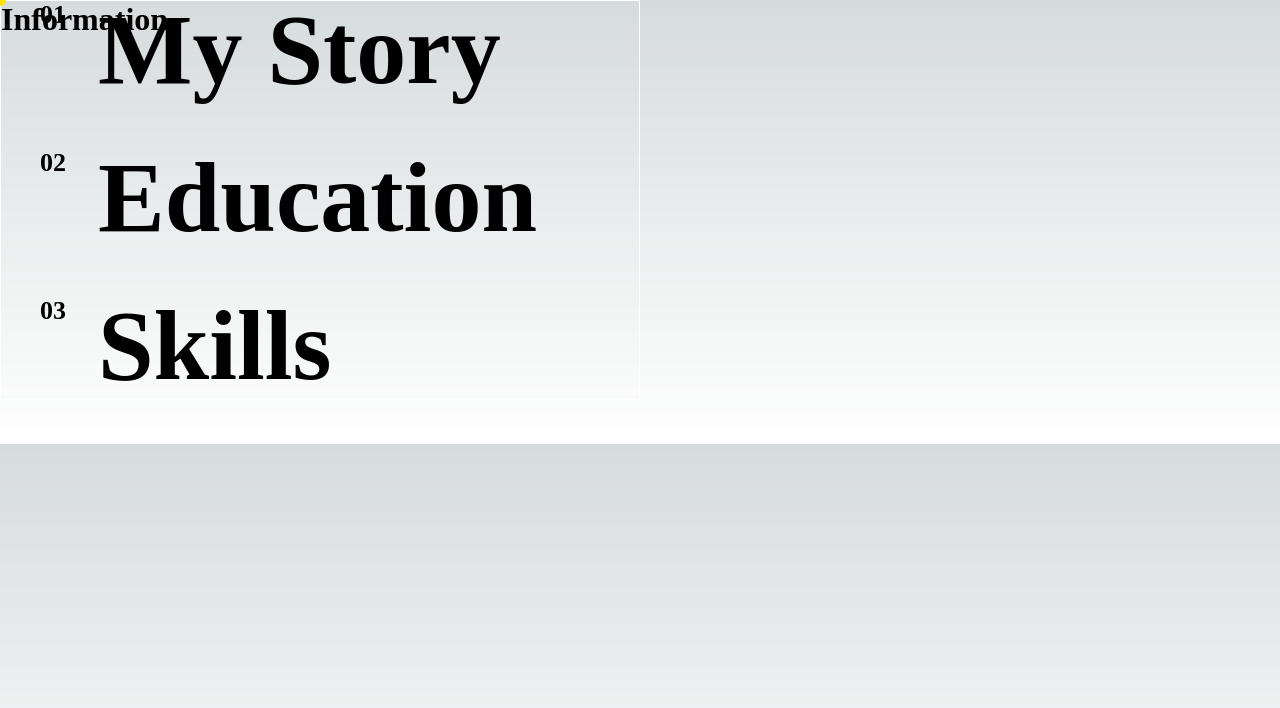
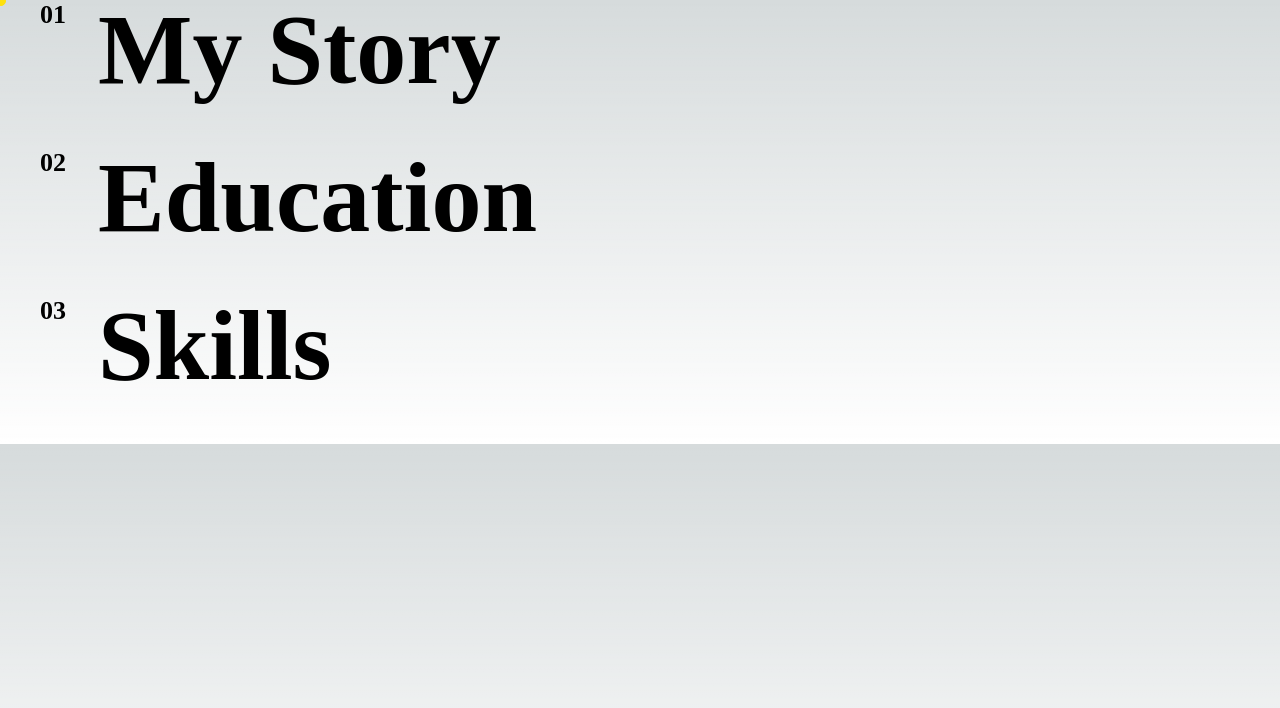
Before and after one commit to sohamnakhare/my-website, a Next.js app: page / in a window 1280 px wide. Shown: the top 708 px of the page. Built offline with nearby package versions, Linux system fonts and the light colour scheme.

Commit message:
remove pointer events from follow cursor

```diff
--- a/ui/components/FollowCursor/FollowCursor.tsx
+++ b/ui/components/FollowCursor/FollowCursor.tsx
@@ -1,43 +1,27 @@
 import React, { useLayoutEffect, useState } from 'react';
 import styles from './FollowCursor.module.css';
-
-const InfoContainer = ({
-  mouseX,
-  mouseY,
-}: {
-  mouseX: number;
-  mouseY: number;
-}) => (
-  <div
-    style={{
-      position: 'absolute',
-      top: mouseY,
-      left: mouseX,
-      width: '50vw',
-      height: '50vh',
-      border: '1px solid white',
-    }}
-  >
-    <h1>Information</h1>
-  </div>
-);
 
 export const FollowCursor = () => {
   const [mousePosition, setMousePosition] = useState({ mouseX: 0, mouseY: 0 });
   const { mouseX, mouseY } = mousePosition;
 
+  const handleMouseMove = (e: MouseEvent) => {
+    setMousePosition({ mouseX: e.clientX, mouseY: e.clientY });
+  };
+
   useLayoutEffect(() => {
-    window.addEventListener('mousemove', (e) => {
-      setMousePosition({ mouseX: e.clientX, mouseY: e.clientY });
-    });
-  });
+    window.addEventListener('mousemove', handleMouseMove);
+    return () => window.removeEventListener('mousemove', handleMouseMove);
+  }, []);
 
   const dotPosition = () => ({ left: mouseX - 4, top: mouseY - 4 });
 
   return (
     <>
-      <InfoContainer mouseX={mouseX} mouseY={mouseY} />
-      <span style={dotPosition()} className={styles.dot}></span>
+      <span
+        style={{ ...dotPosition(), pointerEvents: 'none' }}
+        className={styles.dot}
+      ></span>
     </>
   );
 };
```
